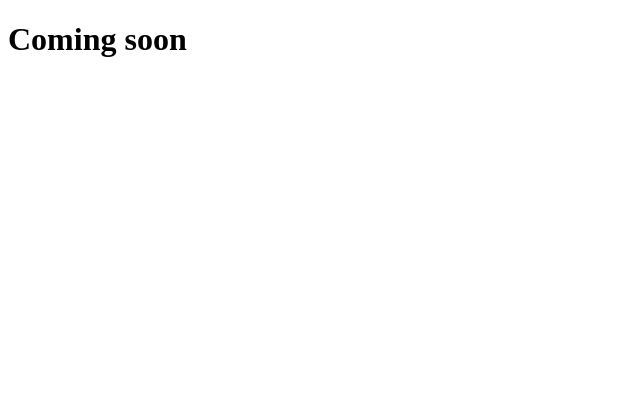
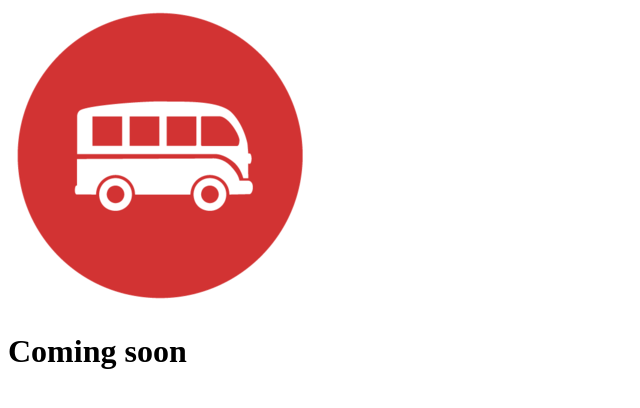
Before and after one commit to thomasbonnet12/git-101, a plain HTML site: page Index.html in a window 1280 px wide. Shown: the whole page, without its empty margins (0-640 px from the left). Drawn offline with Linux system fonts and the light colour scheme.

Commit message:
added logo

```diff
--- a/Index.html
+++ b/Index.html
@@ -4,6 +4,7 @@
 	<title>Hey Darling nice ding dong</title>
 </head>
 <body>
+	<img src="le-wagon-logo.png">
 	<h1>Coming soon</h1>
 
 </body>
```
Also changed, not shown: le-wagon-logo.png (added).
